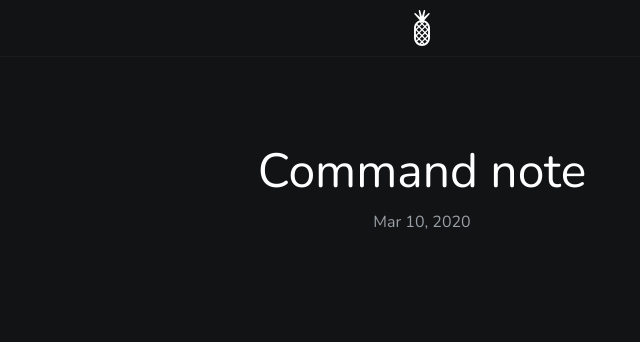
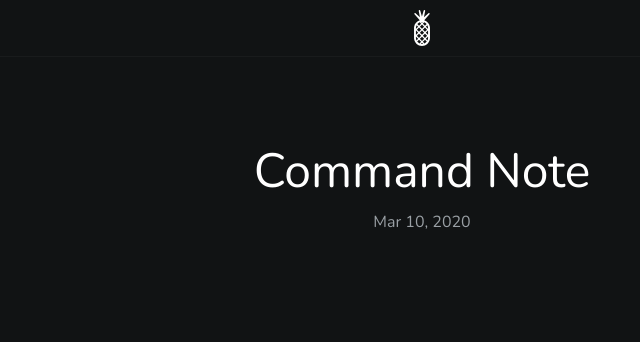
Before and after one commit to duycs/duycs.github.io, a Jekyll site: the page built from _posts/2020-03-10-command-line.markdown, in a window 1280 px wide. Shown: the top 342 px of the page, without its empty margins (218-858 px from the left). Built offline with Jekyll 4.4.1, drawn with Linux system fonts in a browser that asks for light colours.

```diff
--- a/_posts/2020-03-10-command-line.markdown
+++ b/_posts/2020-03-10-command-line.markdown
@@ -1,6 +1,6 @@
 ---
 layout: post
-title: Command note
+title: Command Note
 description: Some command line for Mac, Linus, Windows, Cloud.
 date: 2020-03-10 10:59:00 +0700
 categories: command
```
